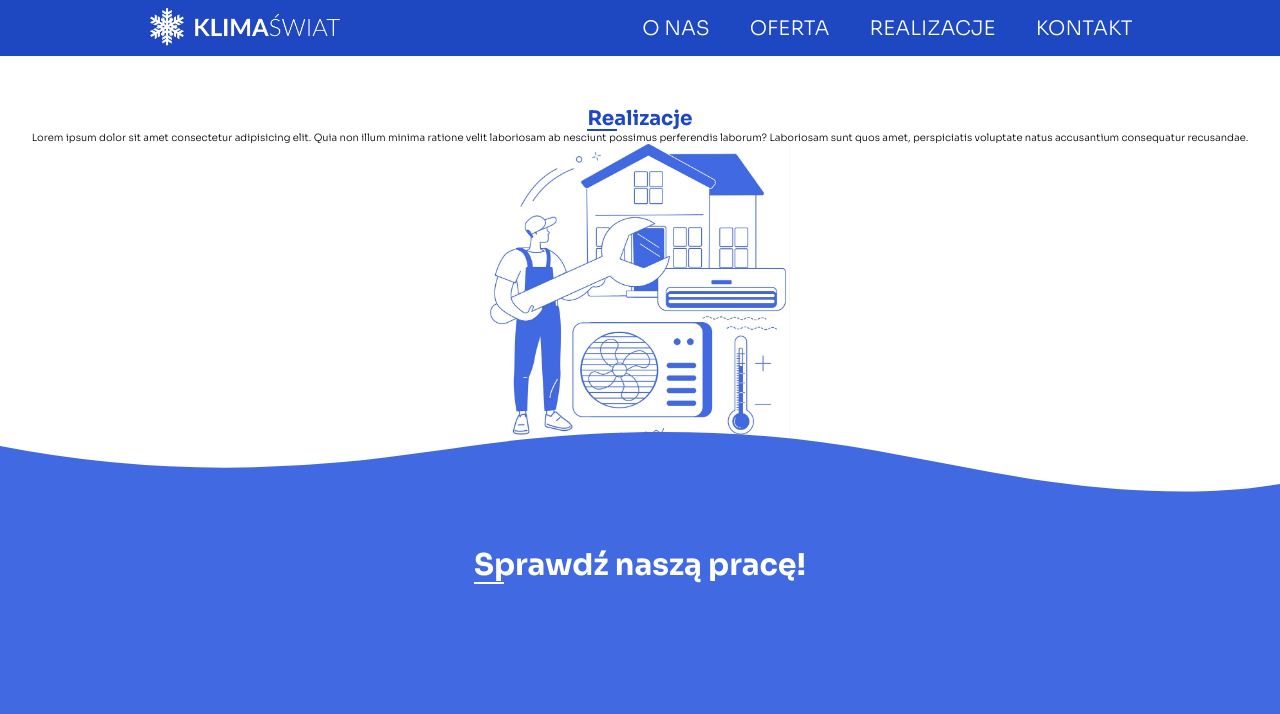
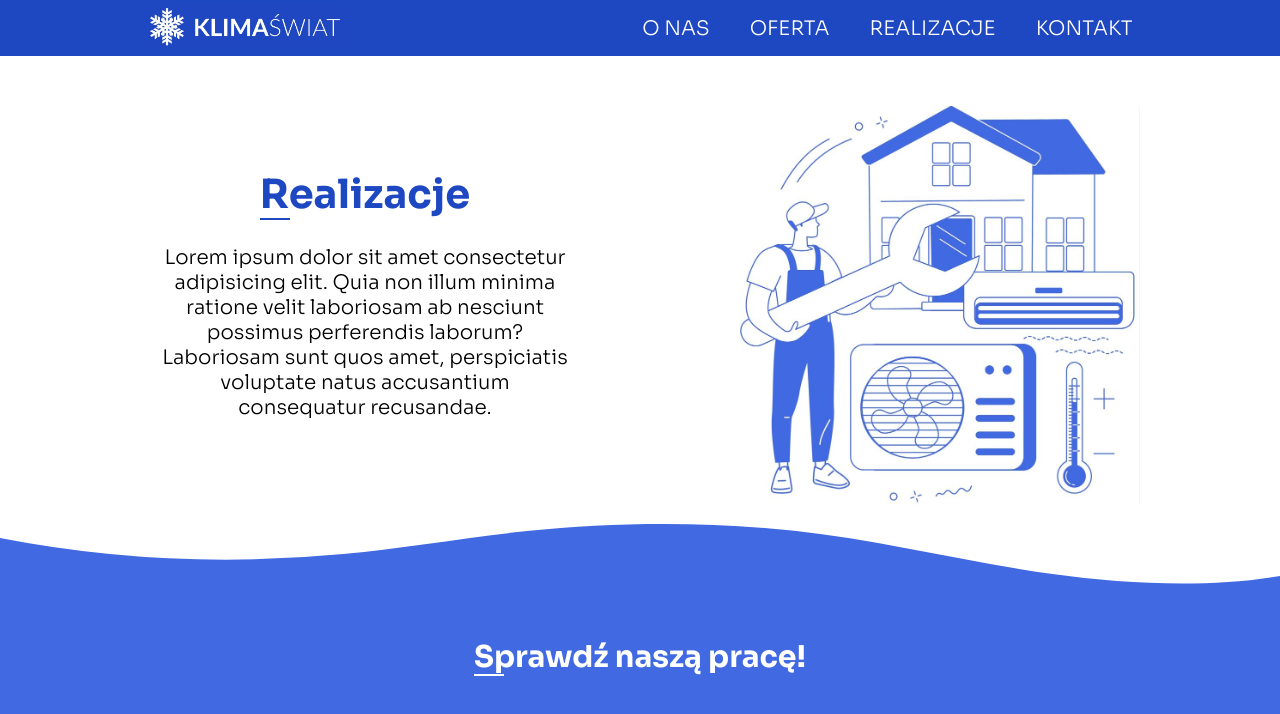
Before and after one commit to Pawliszakk/KlimaSwiatNext, a Next.js app: page /realizacje in a window 1280 px wide. Shown: the top 714 px of the page. Built offline with nearby package versions, Linux system fonts and the light colour scheme.

Commit message:
styled realizations, onwards to gallery work

```diff
--- a/src/components/Home/Hero/Hero.tsx
+++ b/src/components/Home/Hero/Hero.tsx
@@ -52,6 +52,7 @@ const Hero = () => {
 		<header
 			className={classes.header}
 			style={{ backgroundImage: backgrounds[image] }}
+			id="home"
 		>
 			<div className={classes.box}>
 				<SlideAnimation>
--- a/src/components/Realizations/Header/Header.module.css
+++ b/src/components/Realizations/Header/Header.module.css
@@ -5,6 +5,7 @@
 	justify-content: center;
 	align-items: center;
 	padding: 5rem 0;
+	padding-bottom: 8rem;
 }
 
 .content {
@@ -14,6 +15,7 @@
 .content h1 {
 	position: relative;
 	color: var(--main-color-darker);
+	font-size: 3rem;
 }
 .content h1::before {
 	position: absolute;
@@ -23,6 +25,12 @@
 	width: 30px;
 	content: '';
 }
+.content p {
+	margin: 1em 0;
+	padding: 1em;
+	max-width: 300px;
+	font-size: 1.4rem;
+}
 .image {
 	width: 300px;
 	margin: 0 auto;
@@ -30,3 +38,46 @@
 .image img {
 	width: 100%;
 }
+
+@media (min-width: 576px) {
+	.content p {
+		max-width: 400px;
+		font-size: 1.6rem;
+	}
+}
+@media (min-width: 768px) {
+	.box {
+		max-width: 1200px;
+		margin: 0 auto;
+		display: flex;
+		align-items: center;
+        gap: 2rem;
+	}
+	.content p {
+		margin: 0.5rem 0;
+	}
+}
+@media (min-width: 992px) {
+    .box{
+        gap: 8rem;
+
+    }
+	.image {
+		width: 400px;
+	}
+	.content h1 {
+		font-size: 4rem;
+	}
+	.content p {
+		font-size: 2rem;
+		max-width: 450px;
+	}
+}
+
+@media (min-width: 1200px) {
+    .box{
+        gap: 15rem;
+
+    }
+
+}
```
